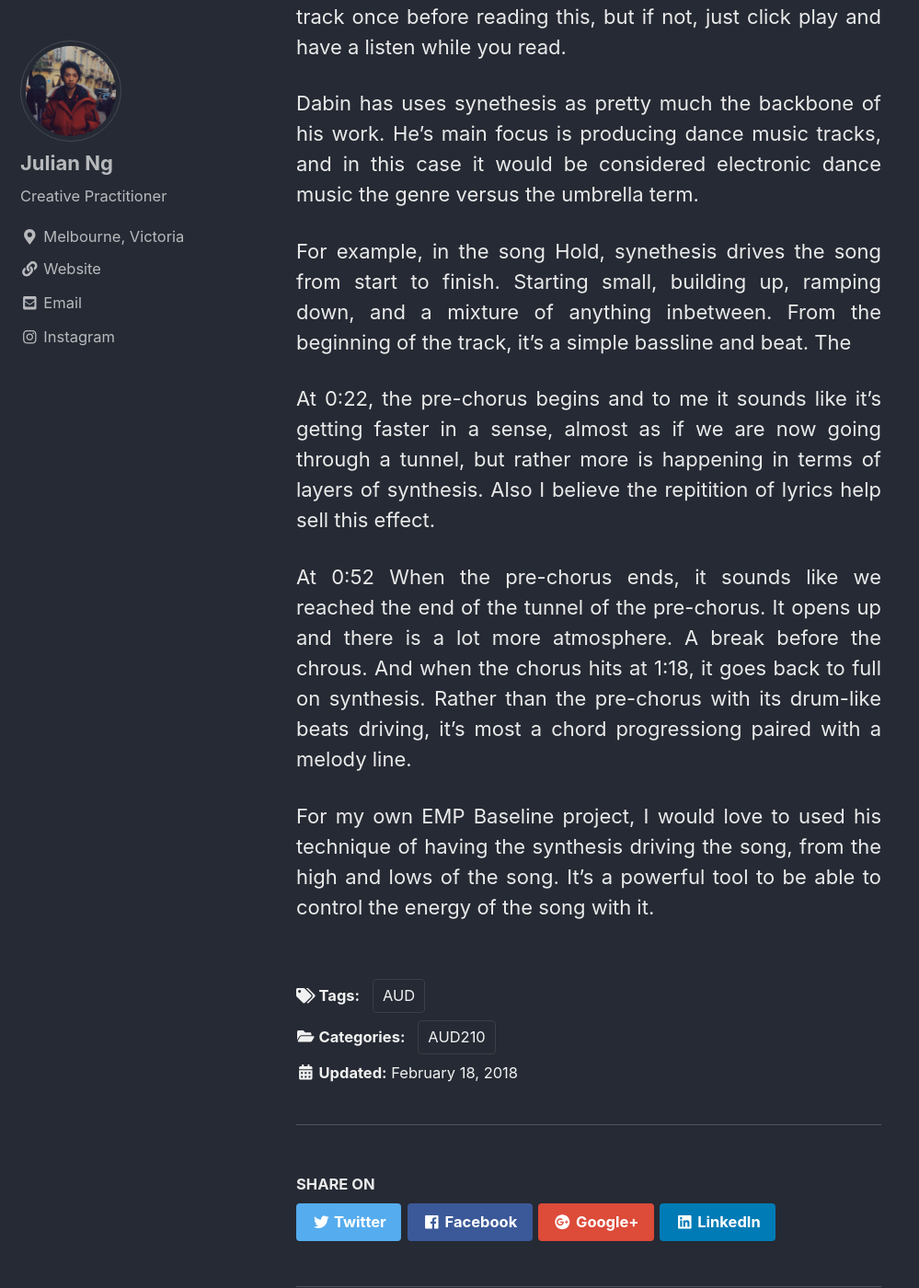
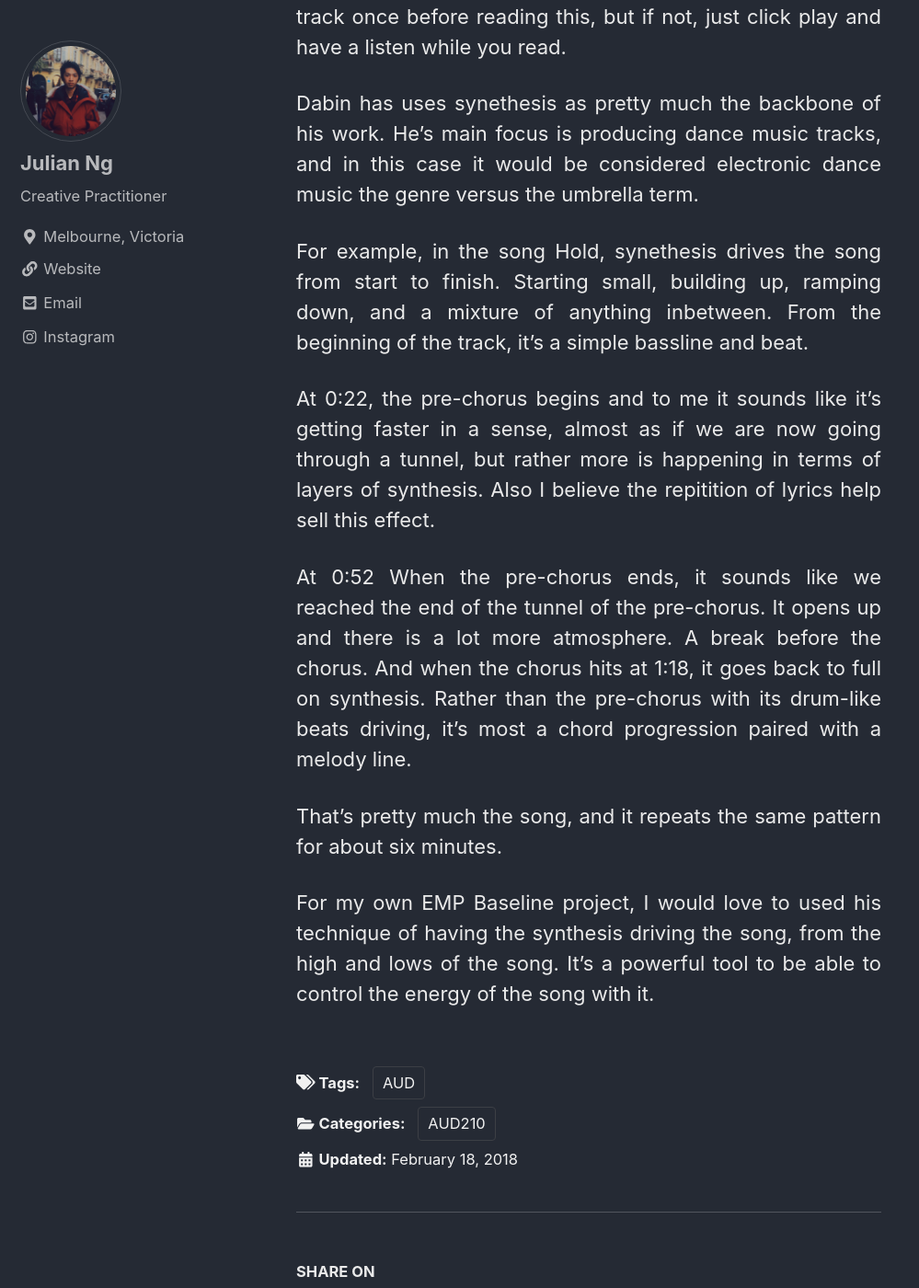
Before and after one commit to ngjuliann/blog, a Jekyll site: the page built from _posts/2018-02-18-Blog2.md, in a window 1280 px wide and 1400 px high, scrolled down 940 px. Shown: the whole window at 92% size, without its empty margins (0-999 px from the left). Built offline with Jekyll 4.4.1, drawn with Linux system fonts in a browser that asks for light colours; nearby versions of some CDN libraries.

Commit message:
Blog 2 typos fixed

```diff
--- a/_posts/2018-02-18-Blog2.md
+++ b/_posts/2018-02-18-Blog2.md
@@ -24,10 +24,11 @@ Today's blog post will be an anaylisis of the synthesis of Dabin's song, Hold. S
 Dabin has uses synethesis as pretty much the backbone of his work. He's main focus is producing dance music tracks, and in this case it would be considered electronic dance music the genre versus the umbrella term.
 
 For example, in the song Hold, synethesis drives the song from start to finish. Starting small, building up, ramping down, and a mixture of anything inbetween. From the beginning of the track, it's a simple bassline and beat.
-The
 
 At 0:22, the pre-chorus begins and to me it sounds like it's getting faster in a sense, almost as if we are now going through a tunnel, but rather more is happening in terms of layers of synthesis. Also I believe the repitition of lyrics help sell this effect.
 
-At 0:52 When the pre-chorus ends, it sounds like we reached the end of the tunnel of the pre-chorus. It opens up and there is a lot more atmosphere. A break before the chrous. And when the chorus hits at 1:18, it goes back to full on synthesis. Rather than the pre-chorus with its drum-like beats driving, it's most a chord progressiong paired with a melody line.
+At 0:52 When the pre-chorus ends, it sounds like we reached the end of the tunnel of the pre-chorus. It opens up and there is a lot more atmosphere. A break before the chorus. And when the chorus hits at 1:18, it goes back to full on synthesis. Rather than the pre-chorus with its drum-like beats driving, it's most a chord progression paired with a melody line.
+
+That's pretty much the song, and it repeats the same pattern for about six minutes.
 
 For my own EMP Baseline project, I would love to used his technique of having the synthesis driving the song, from the high and lows of the song. It's a powerful tool to be able to control the energy of the song with it.
```
